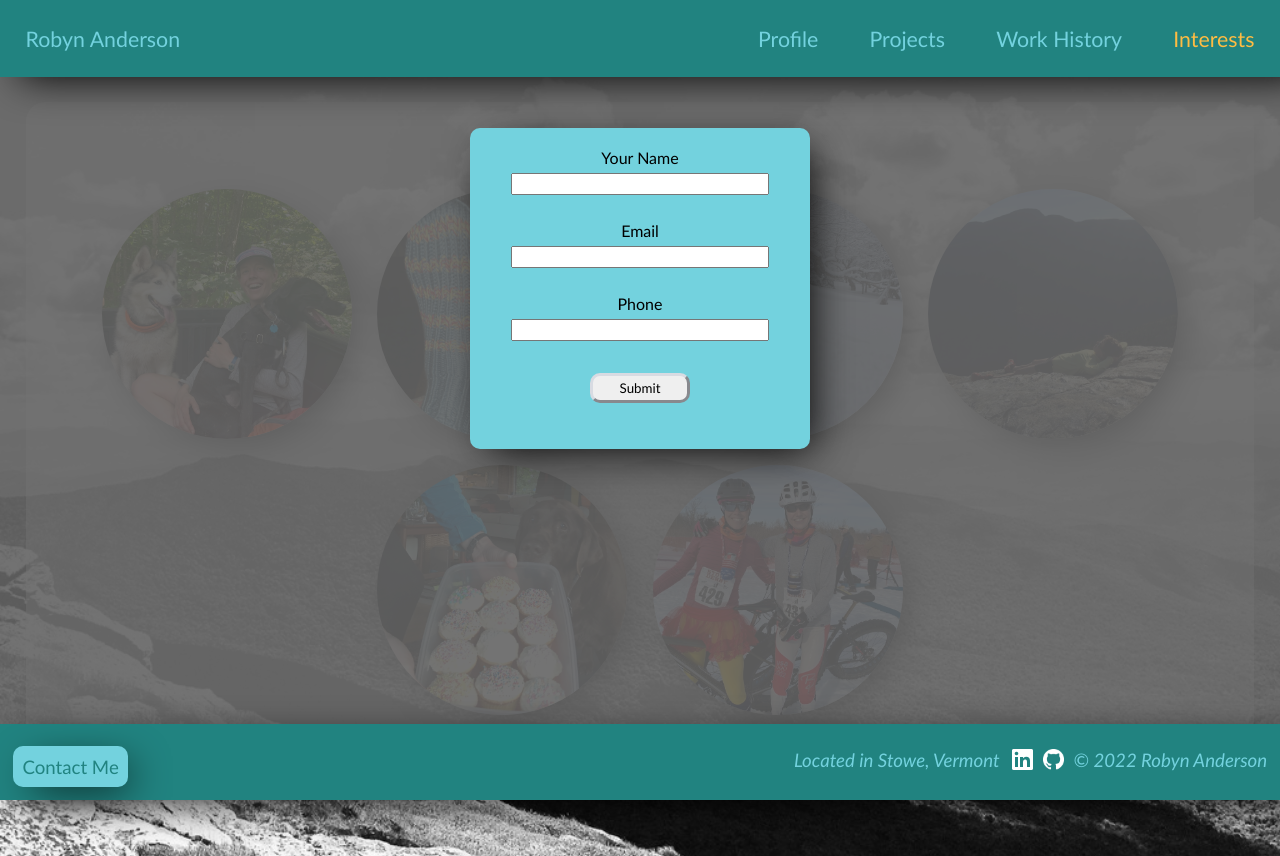
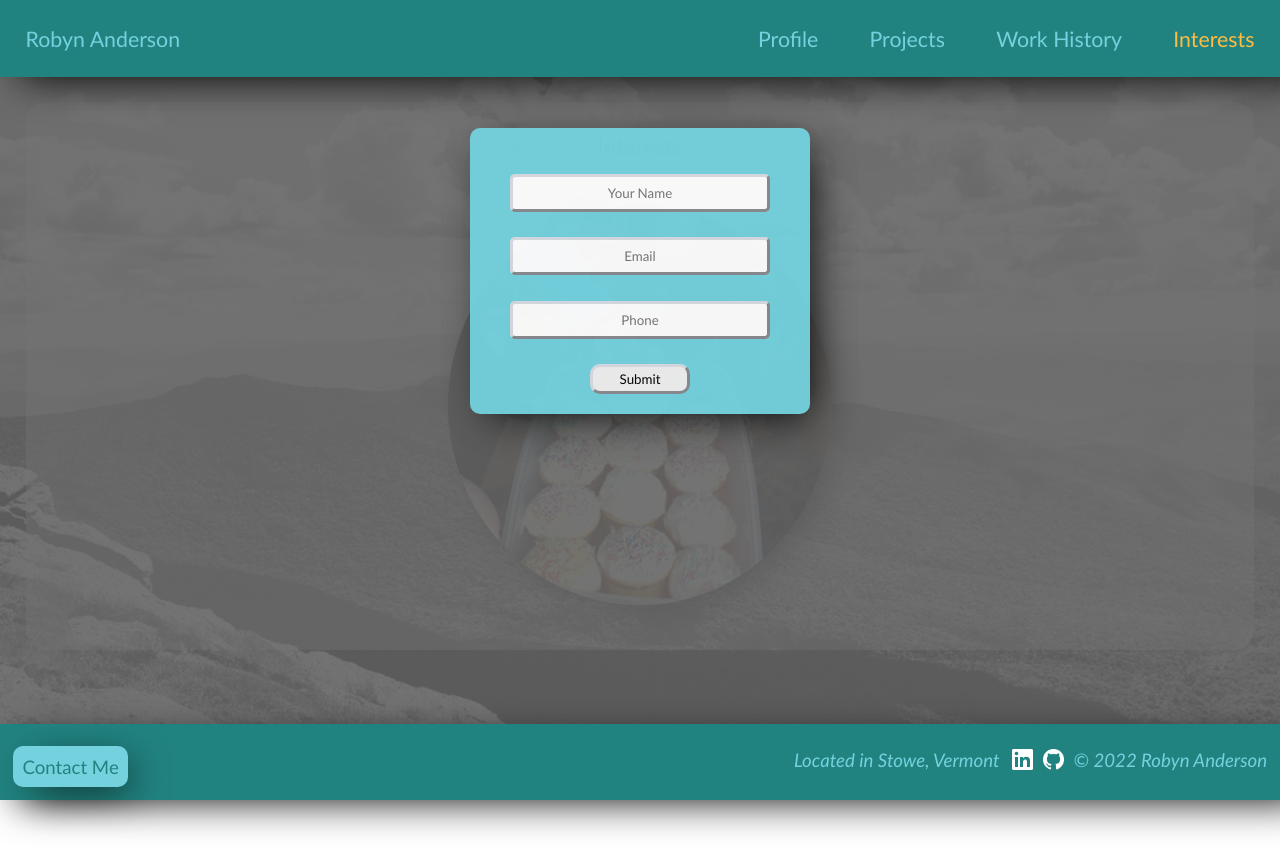
Before and after one commit to robyn-anderson/robyn-anderson.github.io, a React (Create React App) app: page /interests in a window 1280 px wide. Both pictures are taken after a click on the button "Contact Me". After the commit the page ends 800 px from the top, so only its background shows below. Built offline with nearby package versions, Linux system fonts and the light colour scheme.

Commit message:
Added animation using react-spring on the interests page. Started working on emailjs for contact form.

```diff
--- a/package.json
+++ b/package.json
@@ -4,6 +4,7 @@
   "version": "0.1.0",
   "private": true,
   "dependencies": {
+    "@emailjs/browser": "^3.6.2",
     "@testing-library/jest-dom": "^5.16.2",
     "@testing-library/react": "^12.1.4",
     "@testing-library/user-event": "^13.5.0",
@@ -12,6 +13,7 @@
     "react-dom": "^17.0.2",
     "react-router-dom": "^6.3.0",
     "react-scripts": "5.0.0",
+    "react-spring": "^9.5.2",
     "serve": "^14.0.1",
     "web-vitals": "^2.1.4"
   },
--- a/src/components/ContactForm/ContactForm.css
+++ b/src/components/ContactForm/ContactForm.css
@@ -14,6 +14,7 @@
     flex-direction: column;
     align-items: center;
     background-color: #73d2de;
+    opacity: 0.95;
     box-shadow: 10px 10px 40px -10px black;
     margin: 10% auto;
     border-radius: 10px;
@@ -26,7 +27,10 @@ input {
     /* Form input fields */
     text-align: center;
     width: 250px;
-    margin: .5vw 0 2vw 0;
+    height: 30px;
+    margin: 2vw 0 0 0;
+    border-radius: 5px;
+    border: outset #d8dbe2;
 }
 
 .form-submit {
--- a/src/components/ContactForm/ContactForm.jsx
+++ b/src/components/ContactForm/ContactForm.jsx
@@ -1,18 +1,28 @@
-import React from 'react'
+import React, { useRef } from 'react'
+import emailjs from '@emailjs/browser';
 import './ContactForm.css'
 
 function ContactForm(props) {
+  const form = useRef();
+
+  const sendEmail = (e) => {
+    e.preventDefault();
+
+    emailjs.sendForm('service_s3i1q6a', 'template_z8422j9', form.current, '_6-_odruM0cyRBlx3')
+      .then((result) => {
+        console.log(result.text);
+      }, (error) => {
+        console.log(error.text);
+      });
+  };
   // Contact form is a modal. So far it does not 'do' anything (no email sent). Plan to add this later, possibly using EmailJS?
   if (props.form === true) {
     return (
       <main id='form-background'>
-            <form id='form-content'>
-                <label htmlFor='name'>Your Name</label>
-                <input type='text' />
-                <label htmlFor='email'>Email</label>
-                <input type='email' />
-                <label htmlFor='phone'>Phone</label>
-                <input type='phone' />
+        <form ref={form} onSubmit={sendEmail} id='form-content'>
+          <input type='text' placeholder="Your Name" />
+          <input type='email' placeholder="Email" />
+          <input type='phone' placeholder="Phone" />
           <input type='submit' className='form-submit' onClick={props.handleClick} /> {/* Close the form on 'submit'. Should add a way to display a quick 'thank you' - maybe using a timeout function and naother modal? */}
         </form>
       </main>
@@ -20,7 +30,7 @@ function ContactForm(props) {
   }
 
   return (
-          <div style={{display:'none'}}></div>
+    <div style={{ display: 'none' }}></div>
   );
 }
 
--- a/src/components/Interests/Interests.css
+++ b/src/components/Interests/Interests.css
@@ -1,16 +1,18 @@
 .interest-images {
   /* Display area for images wraps for smaller screens */
   display: flex;
-  flex-wrap: wrap;
   justify-content: center;
 }
 
 .interest-images img {
   /* Images display as circles */
-  width: 250px;
-  height: 250px;
   object-fit: cover;
   border-radius: 50%;
   margin: 1vw;
   box-shadow: 10px 10px 40px -10px black;
+  position: relative;
+  width: 30vw;
+  height: 50vh;
+  background-position: center;
+  background-size: cover;
 }
--- a/src/components/Interests/Interests.jsx
+++ b/src/components/Interests/Interests.jsx
@@ -1,25 +1,50 @@
-import React from 'react'
+import React, { useState, useEffect } from 'react'
+import { useTransition, animated } from 'react-spring'
 import './Interests.css'
 import skiingImg from '../../assets/skiing.jpeg'
 import hikingImg from '../../assets/hiking.jpeg'
-import knittingImg from '../../assets/knitting.jpeg'
 import bakingImg from '../../assets/baking.jpeg'
 import bikingImg from '../../assets/biking.jpeg'
 import hikingImg2 from '../../assets/hiking2.jpeg'
 
+const interestImgs = [ // Making an array of the images for the animation
+  skiingImg,
+  hikingImg,
+  bakingImg,
+  bikingImg,
+  hikingImg2
+]
+
 function Interests() {
-  // Images showing interests
+
+  // Position in the array starts at 0
+  const [position, setPosition] = useState(0)
+
+  // React-spring useTransitions to swap out images (ref: https://react-spring.dev/hooks/use-transition#usetransition)
+  const transitions = useTransition(position, {
+    from: { opacity: 0 },
+    enter: { opacity: 1 },
+  })
+
+  // UseEffect and setInterval to run the animation
+  useEffect(() => {
+    let imgInterval = setInterval(() => {
+      setPosition((index) => (index + 1) % interestImgs.length)
+    }, 3000)
+    return () => clearInterval(imgInterval) // Clear the interval so it doesn't keep speeding up over time
+  }, [])
+
   return (
     <>
-        <h1><em>Interests</em></h1>
-        <div className='interest-images'>
-          <img src={hikingImg2} alt='Hiking with my dog' />
-          <img src={knittingImg} alt='Knitting socks' />
-          <img src={skiingImg} alt='Backcountry skiing' />
-          <img src={hikingImg} alt='Relaxing in the outdoors' />
-          <img src={bakingImg} alt='Baking tasty treats' />
-          <img src={bikingImg} alt='All kinds of biking' />
-        </div>
+      <h1><em>Interests</em></h1>
+      <div className='interest-images'>
+        {transitions((style, index) => (
+          // animate the figure for the swapping images
+          <animated.figure>
+            <img src={interestImgs[index]} alt="Interests" />
+          </animated.figure>
+        ))}
+      </div>
     </>
   )
 }
--- a/src/components/Work/Work.css
+++ b/src/components/Work/Work.css
@@ -7,7 +7,7 @@
 
 #resume-button {
     /* Download button for resume near top of page */
-    padding: .75vw;
+    padding: 1.2vw;
     border-radius: 10px;
     border: none;
     box-shadow: 10px 10px 40px -10px black;
@@ -16,7 +16,7 @@
     font-size: 12pt;
     margin: 0;
     position: absolute;
-    top: 15%;
+    top: 20vh;
     right: 5%;
 
 }
```
Also changed, not shown: src/assets/knitting.jpeg (deleted), 1 other file (tests, documents, lock files or other folders). Lines whose indentation alone changed are shown as unchanged.
